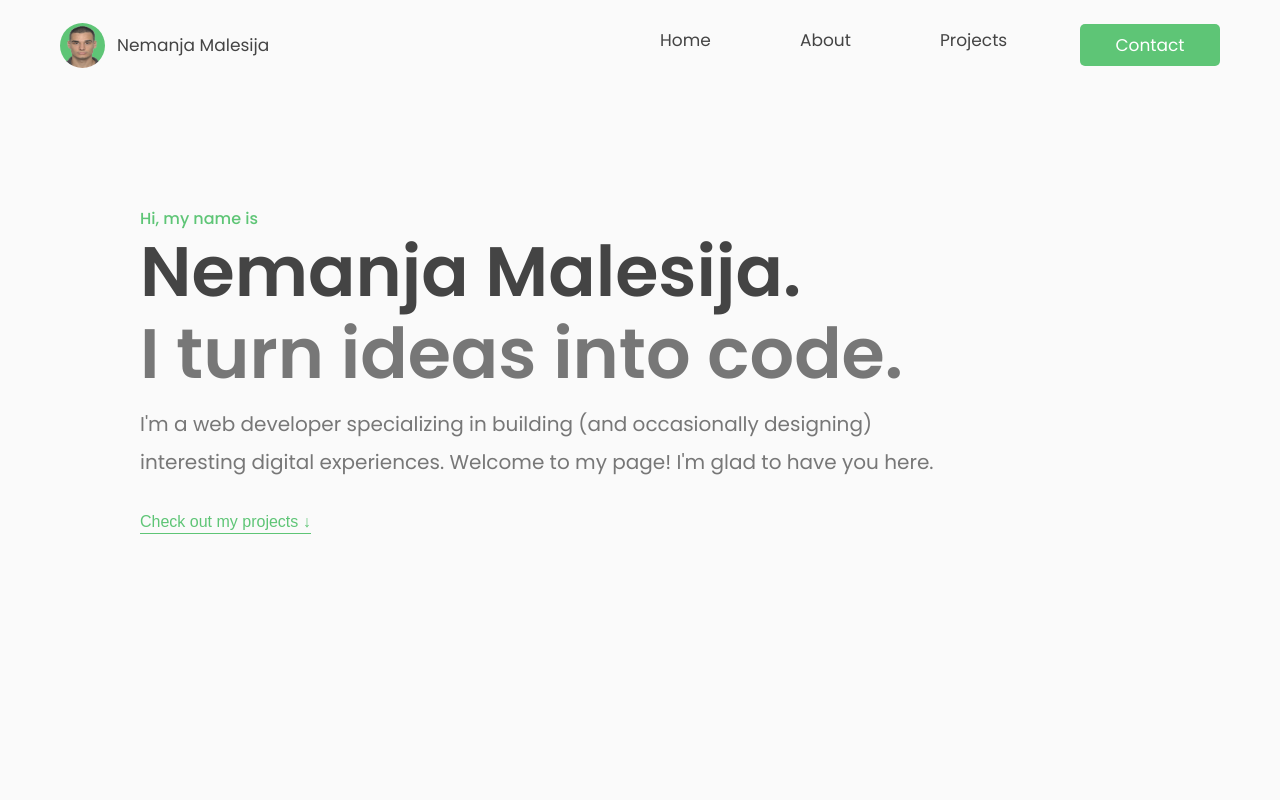
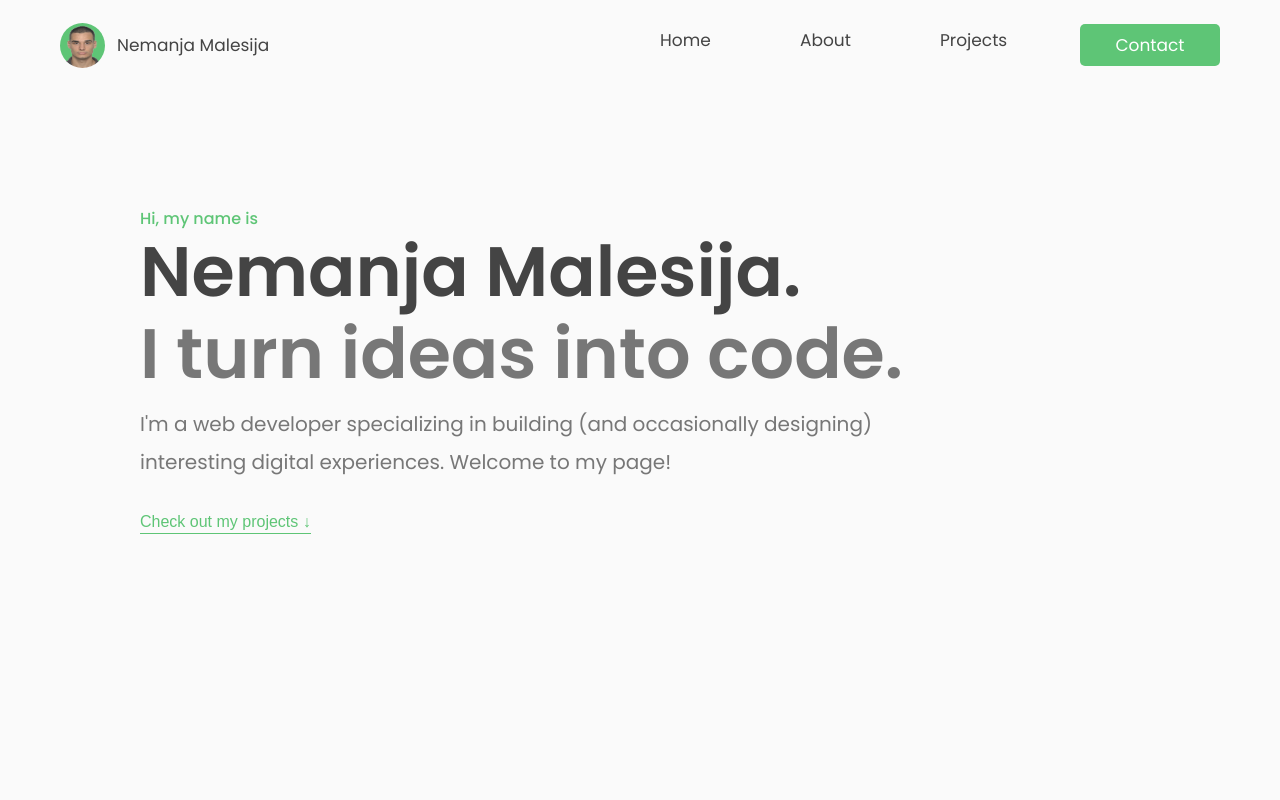
Before and after one commit to nemanjamalesija/portfolio-website, a React (Create React App) app: page / in a window 1280 px wide. Shown: the top 800 px of the page. Built offline with nearby package versions, Linux system fonts and the light colour scheme.

Commit message:
Update hero text

```diff
--- a/src/components/Hero.tsx
+++ b/src/components/Hero.tsx
@@ -67,8 +67,7 @@ const Hero = () => {
           <h2 className="smaller-heading">I turn ideas into code.</h2>
           <p className="hero-paragraph">
             I'm a web developer specializing in building (and occasionally
-            designing) interesting digital experiences. Welcome to my page! I'm
-            glad to have you here.
+            designing) interesting digital experiences. Welcome to my page!
           </p>
         </div>
         <button className="btn-projects-hero" onClick={scrollIntoViewHandler}>
```
